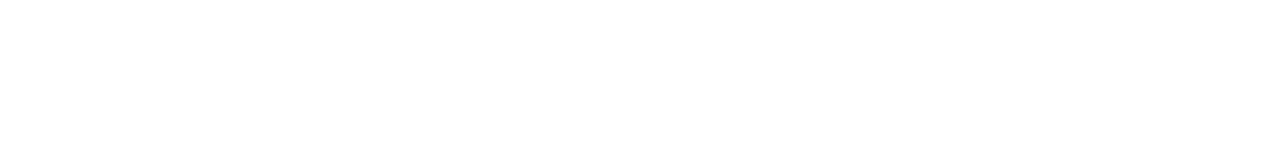
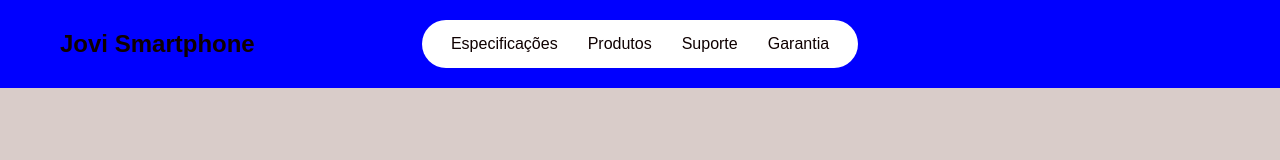
Before and after one commit to Gabriel-Finzetto/Sprint-2-Front, a plain HTML site: page index.html in a window 1280 px wide. Drawn offline with Linux system fonts and the light colour scheme.

Commit message:
Nav bar feita

```diff
--- a/index.html
+++ b/index.html
@@ -1,11 +1,29 @@
 <!DOCTYPE html>
 <html lang="en">
 <head>
-    <meta charset="UTF-8">
-    <meta name="viewport" content="width=device-width, initial-scale=1.0">
-    <title>Document</title>
+  <meta charset="UTF-8">
+  <meta name="viewport" content="width=device-width, initial-scale=1.0">
+  <title>Sprint 2 - Front-end</title>
+  <link rel="stylesheet" href="style.css" />
 </head>
 <body>
 
+  <header class="cabecalho">
+    <nav class="navbar">
+
+      <div class="logo">
+        Jovi Smartphone
+      </div>
+
+      <ul class="menu">
+        <li><a href="#">Especificações</a></li>
+        <li><a href="#">Produtos</a></li>
+        <li><a href="#">Suporte</a></li>
+        <li><a href="#">Garantia</a></li>
+      </ul>
+
+    </nav>
+  </header>
+
 </body>
 </html>
--- a/style.css
+++ b/style.css
@@ -0,0 +1,68 @@
+:root {
+  --cor-fundo-header: #0000ff;
+  --cor-fundo-menu: #ffffff;
+  --cor-texto: #0f0000;
+  --cor-destaque: #D9CCC9;
+  --cor-borda: rgba(255, 255, 255, 0.15);
+}
+
+* {
+  margin: 0;
+  padding: 0;
+  box-sizing: border-box;
+}
+
+body {
+  font-family: Arial, Helvetica, sans-serif;
+  background-color: #D9CCC9;
+}
+
+
+.cabecalho {
+  background-color: var(--cor-fundo-header);
+  padding: 20px 60px;
+}
+
+
+.navbar {
+  position: relative;
+  display: flex;
+  justify-content: center;
+  align-items: center;
+}
+
+
+.logo {
+  position: absolute;
+  left: 0;
+
+  color: var(--cor-texto);
+  font-size: 24px;
+  font-weight: bold;
+}
+
+
+.menu {
+  list-style: none;
+
+  display: flex;
+  gap: 30px;
+
+  background-color: var(--cor-fundo-menu);
+  padding: 14px 28px;
+
+  border-radius: 50px;
+  border: 1px solid var(--cor-borda);
+}
+
+
+.menu li a {
+  color: var(--cor-texto);
+  text-decoration: none;
+  font-size: 16px;
+  transition: 0.3s;
+}
+
+.menu li a:hover {
+  color: var(--cor-destaque);
+}
```
